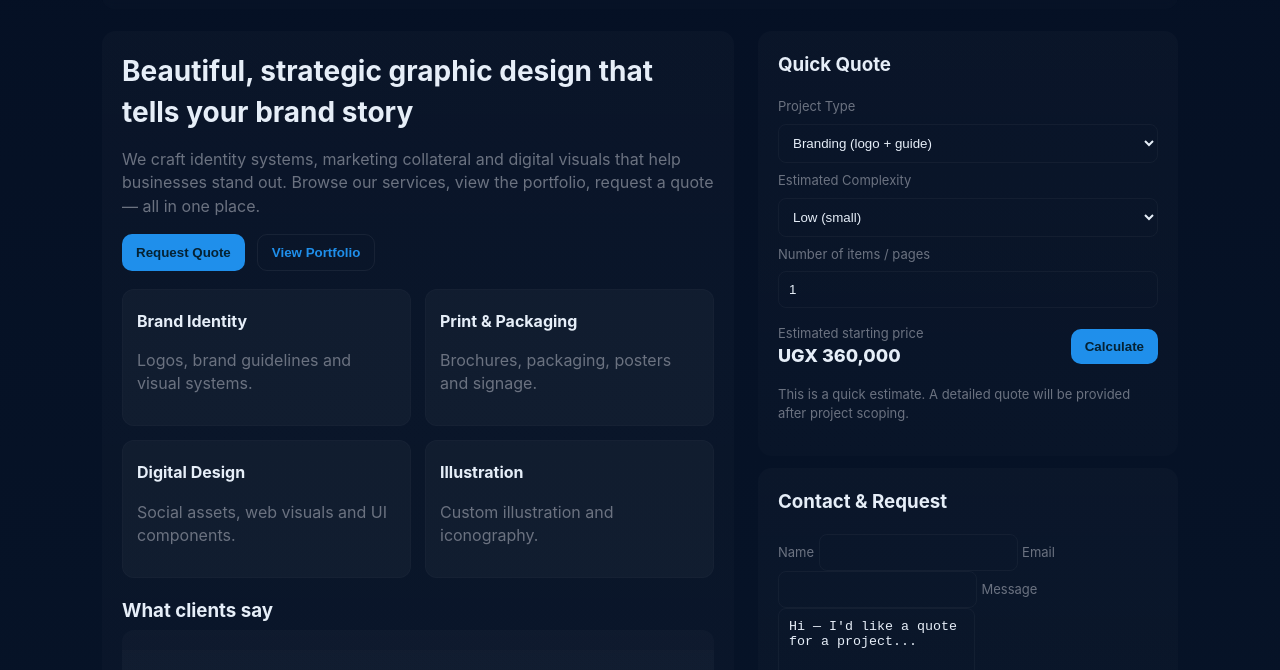
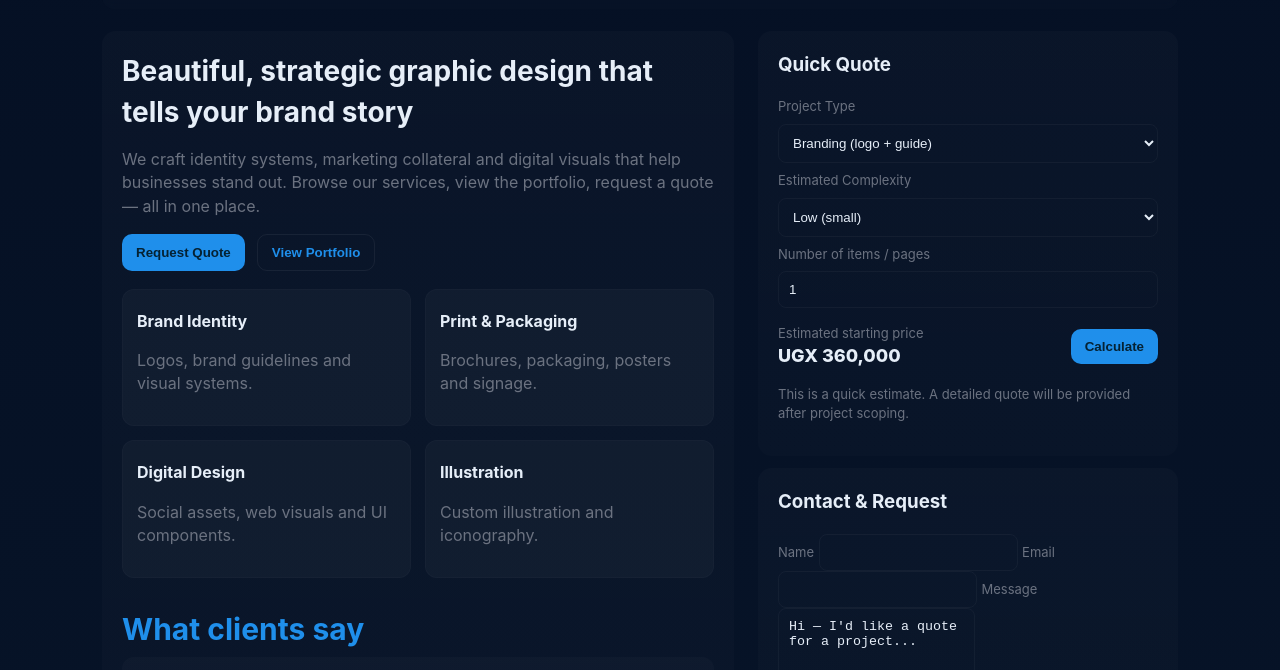
Before and after one commit to techstarford/DugnadGraphicsDesign, a plain HTML site: page index.html in a window 1280 px wide. Shown: the part 111-781 px from the top of the page. Drawn offline with Linux system fonts and the light colour scheme.

Commit message:
Resolved the issue of index

```diff
--- a/index.html
+++ b/index.html
@@ -370,9 +370,9 @@
               <p class="muted">Custom illustration and iconography.</p>
             </div>
           </div>
-
+<!-- Testimonial section -->
           <div class="testimonials" id="testimonials">
-            <h3 style="margin-bottom: 6px">What clients say</h3>
+            <h3 style="margin-bottom: 6px; font-size: 30px; color: #1f8feb;">What clients say</h3>
             <div class="slider card">
               <div class="slides" id="slides">
                 <div class="slide">
```
